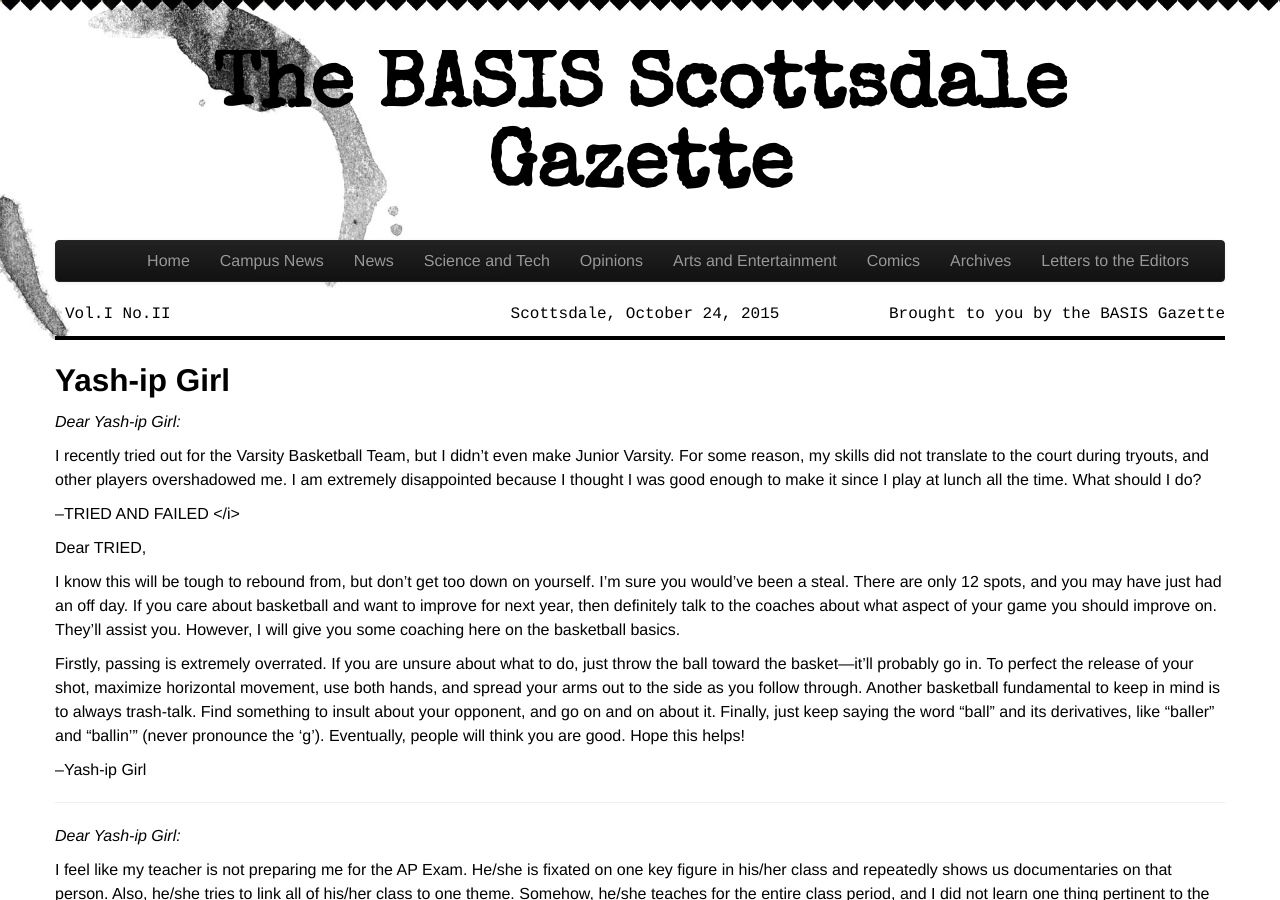
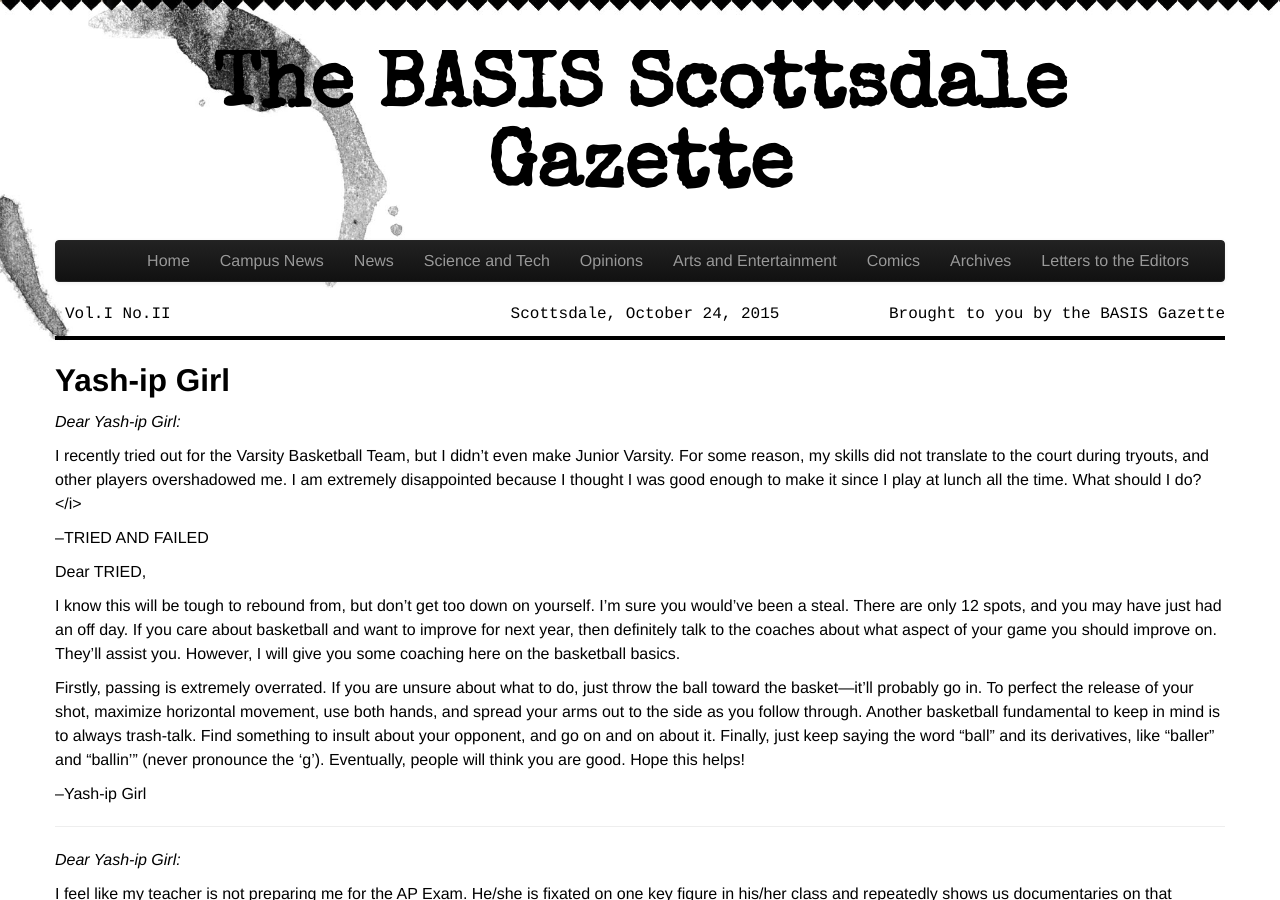
Before and after one commit to Awake99/Awake99.github.io, a Jekyll site: the page built from artent/_posts/2014-11-06-yashipgirl.md, in a window 1280 px wide and 900 px high. Built offline with Jekyll 4.4.1, drawn with Linux system fonts in a browser that asks for light colours; nearby versions of some CDN libraries; some of the changed text lies outside the part shown.

Commit message:
November Edits
Content change

```diff
--- a/artent/_posts/2014-11-06-yashipgirl.md
+++ b/artent/_posts/2014-11-06-yashipgirl.md
@@ -9,9 +9,9 @@
 
 <i>Dear Yash-ip Girl:
 
-I recently tried out for the Varsity Basketball Team, but I didn’t even make Junior Varsity. For some reason, my skills did not translate to the court during tryouts, and other players overshadowed me. I am extremely disappointed because I thought I was good enough to make it since I play at lunch all the time. What should I do?
+I recently tried out for the Varsity Basketball Team, but I didn’t even make Junior Varsity. For some reason, my skills did not translate to the court during tryouts, and other players overshadowed me. I am extremely disappointed because I thought I was good enough to make it since I play at lunch all the time. What should I do? </i>
 
---TRIED AND FAILED </i>
+--TRIED AND FAILED
 
 Dear TRIED,
 
@@ -24,9 +24,9 @@
 -----------------------------------------------------------------------
 <i>Dear Yash-ip Girl:
 
-I feel like my teacher is not preparing me for the AP Exam. He/she is fixated on one key figure in his/her class and repeatedly shows us documentaries on that person. Also, he/she tries to link all of his/her class to one theme. Somehow, he/she teaches for the entire class period, and I did not learn one thing pertinent to the AP. How can I fix this situation without offending anyone?
+I feel like my teacher is not preparing me for the AP Exam. He/she is fixated on one key figure in his/her class and repeatedly shows us documentaries on that person. Also, he/she tries to link all of his/her class to one theme. Somehow, he/she teaches for the entire class period, and I did not learn one thing pertinent to the AP. How can I fix this situation without offending anyone? </i>
 
---WORRIED about the AP </i>
+--WORRIED about the AP
 
 Dear WORRIED,
 
```
